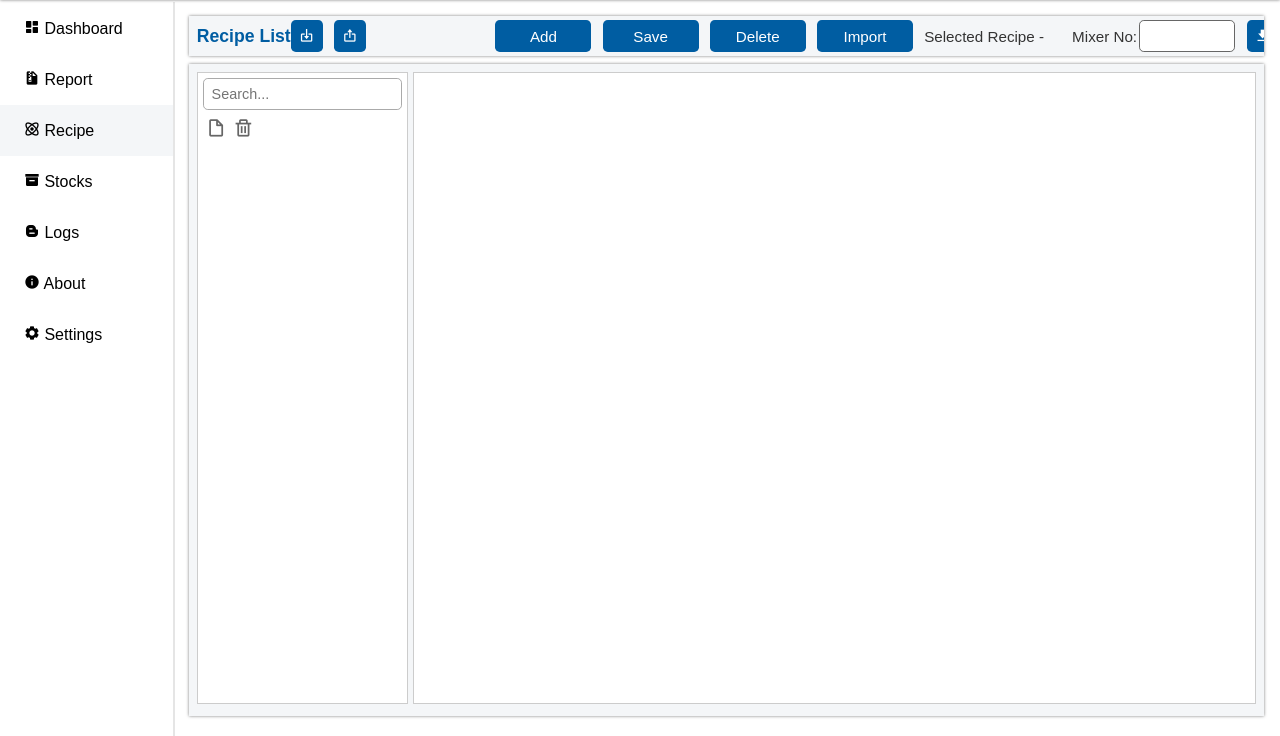
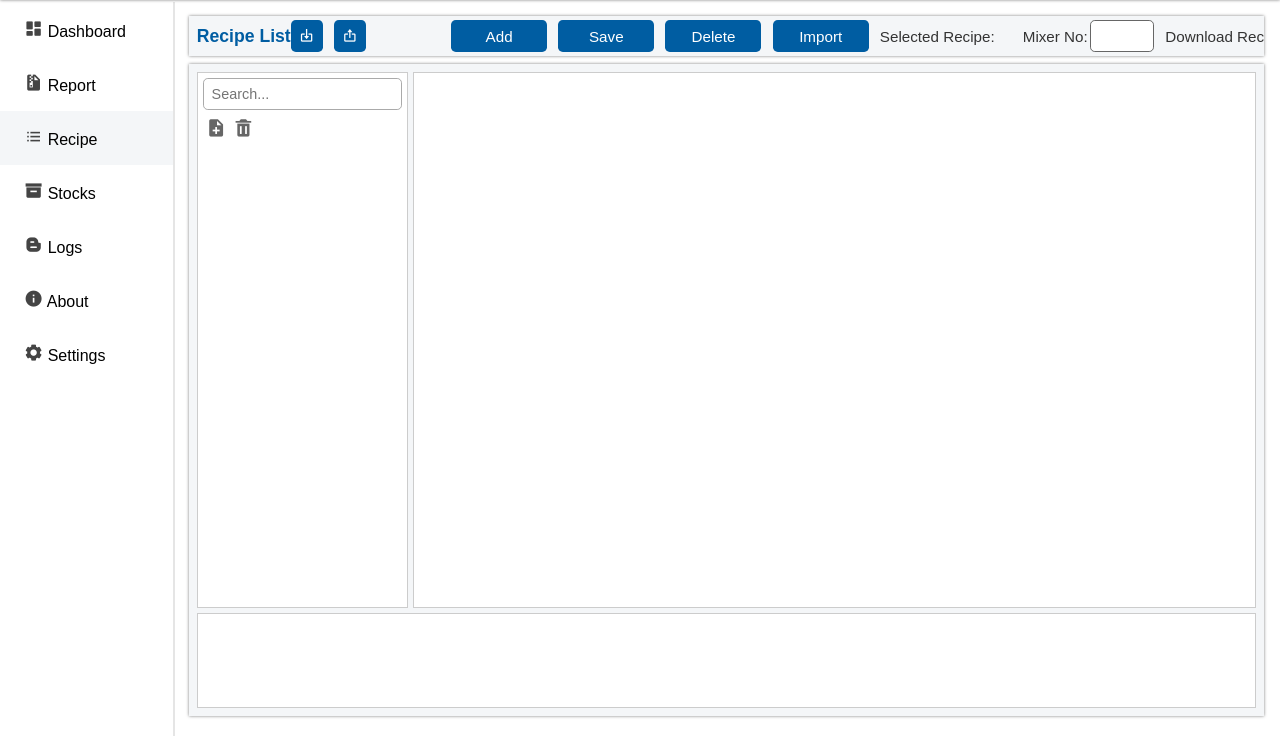
Before and after one commit to sanjeevprakash04/Batch_Report_Flask, a Flask app: page /recipe in a window 1280 px wide. Shown: the part 64-800 px from the top of the page. Run offline with Flask 3, Linux system fonts and the light colour scheme.

Commit message:
Updated Design

```diff
--- a/config/config.py
+++ b/config/config.py
@@ -1 +1 @@
-DB_PATH = 'batch_report.db'  # SQLite database file path
+DB_PATH = 'BatchReportPLCDB2.db'  # SQLite database file path
--- a/init_db.py
+++ b/init_db.py
@@ -2,7 +2,7 @@ import sqlite3
 from werkzeug.security import generate_password_hash
 
 # Connect to DB
-conn = sqlite3.connect('batch_report.db')
+conn = sqlite3.connect('BatchReportPLCDB2.db')
 cursor = conn.cursor()
 
 # Create table
--- a/static/css/styles.css
+++ b/static/css/styles.css
@@ -214,7 +214,7 @@ body {
 
 .table-opt .mix-no{
     padding: 0.5rem 0.5rem;
-    width: 6rem;
+    width: 4rem;
     height: 4vh;
     font-size: 0.95rem;
     border-radius: 0.3rem;
@@ -817,6 +817,7 @@ th {
 
 .recipe-content {
     display: flex;
+    flex-direction: column;
     gap: 0.3rem;
     width: 100%;
     padding: 0.5rem;
@@ -825,19 +826,26 @@ th {
     height: 81.5vh;
 }
 
-.recipe-content .left{
+.recipe-content .top{
+    display: flex;
+    gap: 0.3rem;
+    width: 100%;
+    height: 67vh;
+}
+
+.recipe-content .top .left{
     display: flex;
     flex-direction: column;
     gap: 0.5rem;
     width: 20%;
-    height: 79vh;
+    height: 67vh;
     padding: 0.3rem;
     background-color: #fff;
     border: 1px solid #ccc;
     overflow: auto;
 }
 
-.recipe-content .left input{
+.recipe-content .top .left input{
     height: 2rem;
     width: 100%;
     border-radius: 0.3rem;
@@ -846,9 +854,17 @@ th {
     border: 1px solid #aaa;
 }
 
-.recipe-content .right{
+.recipe-content .top .right{
     width: 80%;
-    height: 79vh;
+    height: 67vh;
+    background-color: #fff;
+    border: 1px solid #ccc;
+    overflow: auto;
+}
+
+.recipe-content .bottom{
+    width: 100%;
+    height: 12vh;
     background-color: #fff;
     border: 1px solid #ccc;
     overflow: auto;
--- a/templates/base.html
+++ b/templates/base.html
@@ -43,52 +43,52 @@
             <ul>
                 {% if user %}
                     <li class="{% if request.path == url_for('dashboard') %}active{% endif %}">
-                        <a href="{{ url_for('dashboard') }}"><i class="bx bxs-dashboard"></i> Dashboard</a>
+                        <a href="{{ url_for('dashboard') }}"><i style="font-size: 1.2rem; color: #444;" class="bx bxs-dashboard"></i> Dashboard</a>
                     </li>
                     <li class="{% if request.path == url_for('report') %}active{% endif %}">
-                        <a href="{{ url_for('report') }}"><i class="bx bxs-file-archive"></i> Report</a>
+                        <a href="{{ url_for('report') }}"><i style="font-size: 1.2rem; color: #444;" class="bx bxs-file-archive"></i> Report</a>
                     </li>
                     <li class="{% if request.path == url_for('recipe') %}active{% endif %}">
-                        <a href="{{ url_for('recipe') }}"><i class="bx bx-atom"></i> Recipe</a>
+                        <a href="{{ url_for('recipe') }}"><i style="font-size: 1.2rem; color: #444;" class="bx bx-list-ul"></i> Recipe</a>
                     </li>
                     <li class="{% if request.path == url_for('stocks') %}active{% endif %}">
-                        <a href="{{ url_for('stocks') }}"><i class="bx bxs-box"></i> Stocks</a>
+                        <a href="{{ url_for('stocks') }}"><i style="font-size: 1.2rem; color: #444;" class="bx bxs-box"></i> Stocks</a>
                     </li>
                     <li class="{% if request.path == url_for('logs') %}active{% endif %}">
-                        <a href="{{ url_for('logs') }}"><i class="bx bxl-blogger"></i> Logs</a>
+                        <a href="{{ url_for('logs') }}"><i style="font-size: 1.2rem; color: #444;" class="bx bxl-blogger"></i> Logs</a>
                     </li>
                     {% if user == 'superadmin' %}
                     <li class="{% if request.path == url_for('super_admin') %}active{% endif %}">
-                        <a href="{{ url_for('super_admin') }}"><i class="bx bxs-user-rectangle"></i> User Management</a>
+                        <a href="{{ url_for('super_admin') }}"><i style="font-size: 1.2rem; color: #444;" class="bx bxs-user-rectangle"></i> User Management</a>
                     </li>
                     {% endif %}
                     <li class="{% if request.path == url_for('about') %}active{% endif %}">
-                        <a href="{{ url_for('about') }}"><i class="bx bxs-info-circle"></i> About</a>
+                        <a href="{{ url_for('about') }}"><i style="font-size: 1.2rem; color: #444;" class="bx bxs-info-circle"></i> About</a>
                     </li>
                     <li class="{% if request.path == url_for('settings') %}active{% endif %}">
-                        <a href="{{ url_for('settings') }}"><i class="bx bxs-cog"></i> Settings</a>
+                        <a href="{{ url_for('settings') }}"><i style="font-size: 1.2rem; color: #444;" class="bx bxs-cog"></i> Settings</a>
                     </li>
                 {% else %}
                     <li class="{% if request.path == url_for('dashboard') %}active{% endif %}">
-                        <a href="{{ url_for('dashboard') }}"><i class="bx bxs-dashboard"></i> Dashboard</a>
+                        <a href="{{ url_for('dashboard') }}"><i style="font-size: 1.2rem; color: #444;" class="bx bxs-dashboard"></i> Dashboard</a>
                     </li>
                     <li class="{% if request.path == url_for('report') %}active{% endif %}">
-                        <a href="{{ url_for('report') }}"><i class="bx bxs-file-archive"></i> Report</a>
+                        <a href="{{ url_for('report') }}"><i style="font-size: 1.2rem; color: #444;" class="bx bxs-file-archive"></i> Report</a>
                     </li>
                     <li class="{% if request.path == url_for('recipe') %}active{% endif %}">
-                        <a href="{{ url_for('recipe') }}"><i class="bx bx-atom"></i> Recipe</a>
+                        <a href="{{ url_for('recipe') }}"><i style="font-size: 1.2rem; color: #444;" class="bx bx-list-ul"></i> Recipe</a>
                     </li>
                     <li class="{% if request.path == url_for('stocks') %}active{% endif %}">
-                        <a href="{{ url_for('stocks') }}"><i class="bx bxs-box"></i> Stocks</a>
+                        <a href="{{ url_for('stocks') }}"><i style="font-size: 1.2rem; color: #444;" class="bx bxs-box"></i> Stocks</a>
                     </li>
                     <li class="{% if request.path == url_for('logs') %}active{% endif %}">
-                        <a href="{{ url_for('logs') }}"><i class="bx bxl-blogger"></i> Logs</a>
+                        <a href="{{ url_for('logs') }}"><i style="font-size: 1.2rem; color: #444;" class="bx bxl-blogger"></i> Logs</a>
                     </li>
                     <li class="{% if request.path == url_for('about') %}active{% endif %}">
-                        <a href="{{ url_for('about') }}"><i class="bx bxs-info-circle"></i> About</a>
+                        <a href="{{ url_for('about') }}"><i style="font-size: 1.2rem; color: #444;" class="bx bxs-info-circle"></i> About</a>
                     </li>
                     <li class="{% if request.path == url_for('settings') %}active{% endif %}">
-                        <a href="{{ url_for('settings') }}"><i class="bx bxs-cog"></i> Settings</a>
+                        <a href="{{ url_for('settings') }}"><i style="font-size: 1.2rem; color: #444;" class="bx bxs-cog"></i> Settings</a>
                     </li>
                 {% endif %}
             </ul>
--- a/templates/recipe.html
+++ b/templates/recipe.html
@@ -16,21 +16,25 @@
             <button class="inv-button">Save</button>
             <button class="inv-button">Delete</button>
             <button class="inv-button">Import</button>
-            <span>Selected Recipe - &nbsp;&nbsp;&nbsp;</span>
+            <span>Selected Recipe: &nbsp;&nbsp;&nbsp;</span>
             <div style="display: flex; gap: 0.15rem; align-items: center;">
                 <span>Mixer No:</span>
                 <input class="mix-no" type="text">
             </div>
+            <div style="display: flex; gap: 0.15rem; align-items: center;">
+                <span>Download Recipe:</span>
                 <button class="icon-button"><i class="bx bxs-download"></i></button>
             </div>
         </div>
     </div>
+</div>
 <div class="recipe-content">
+    <div class="top">
         <div class="left">
             <input type="text" placeholder="Search...">
             <div style="display: flex; gap: 0.4rem; align-items: left; padding-left: 0.2rem;">
-            <i class='bx bx-file-blank' style="font-size: 1.3rem; cursor: pointer; color: #666;"></i>
-            <i class='bx bx-trash' style="font-size: 1.3rem; cursor: pointer; color: #666;"></i>
+                <i class='bx bxs-file-plus' style="font-size: 1.3rem; cursor: pointer; color: #666;"></i>
+                <i class='bx bxs-trash' style="font-size: 1.3rem; cursor: pointer; color: #666;"></i>
             </div>
             <div class="folders-files">
 
@@ -40,4 +44,8 @@
 
         </div>
     </div>
+    <div class="bottom">
+
+    </div>
+</div>
 {% endblock %}
```
Also changed, not shown: app.py (+34 -2 lines), auth/authMac.py (added, +202 -0 lines), templates/activation.html (added, +49 -0 lines). Lines whose indentation alone changed are shown as unchanged.
